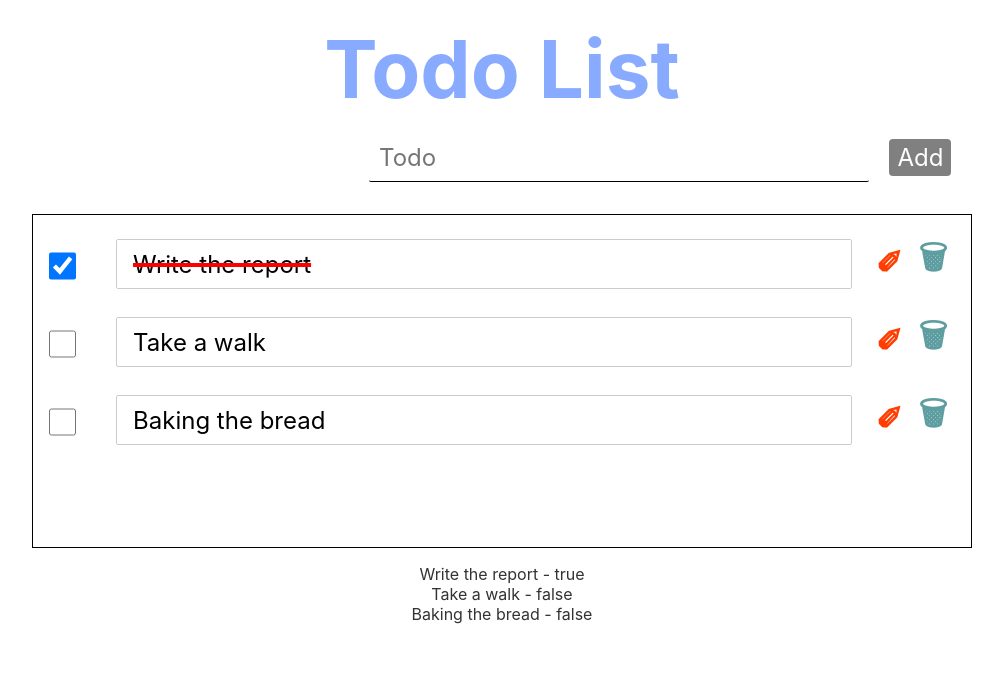
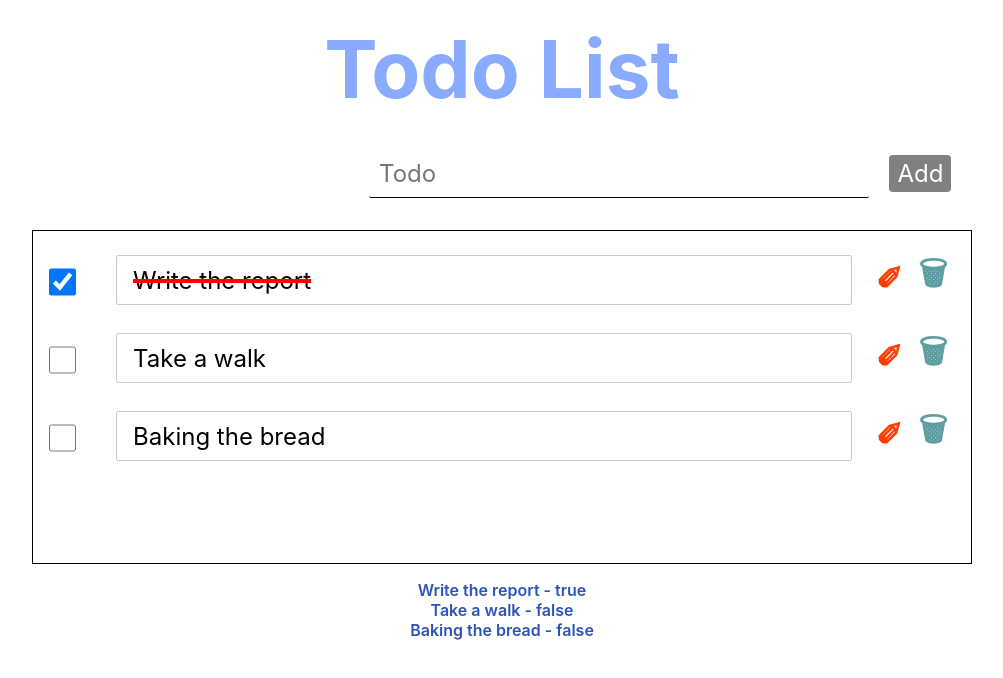
Before and after one commit to neomatrix79/todo-list-svelte, a Svelte app: page / in a window 1280 px wide. Shown: the top 678 px of the page, without its empty margins (138-1141 px from the left). Built offline with nearby package versions, Linux system fonts and the light colour scheme.

Commit message:
neo commit-3rd

```diff
--- a/src/components/Todo.svelte
+++ b/src/components/Todo.svelte
@@ -1,6 +1,6 @@
 <script lang="ts">
   import type { TodoType } from "../lib/types";
-  import { fade, FadeParams } from "svelte/transition";
+  import { slide, FadeParams } from "svelte/transition";
   import { quadIn } from "svelte/easing";
   import { createEventDispatcher } from "svelte";
 
@@ -42,12 +42,12 @@
   };
 
   const option: FadeParams = {
-    duration: 1000,
+    duration: 500,
     easing: quadIn,
   };
 </script>
 
-<li transition:fade={option}>
+<li transition:slide={option}>
   <input type="checkbox" title="완료여부" bind:checked={todo.done} />
   <input
     type="text"
--- a/src/components/TodoList.svelte
+++ b/src/components/TodoList.svelte
@@ -71,7 +71,7 @@
 
   {#each $todoStore as todo (todo.id)}
     <!-- content here -->
-    <div>{todo.text} - {todo.done}</div>
+    <div class="store-check">{todo.text} - {todo.done}</div>
   {/each}
 </div>
 
@@ -98,6 +98,7 @@
     align-items: center;
     width: 90%;
     padding: 1rem;
+    margin-top: 1rem;
     /* background-color: orange; */
   }
 
@@ -137,4 +138,9 @@
     padding: 1rem;
     overflow: auto;
   }
+
+  .store-check {
+    font-weight: 600;
+    color: #2c54b8;
+  }
 </style>
```
